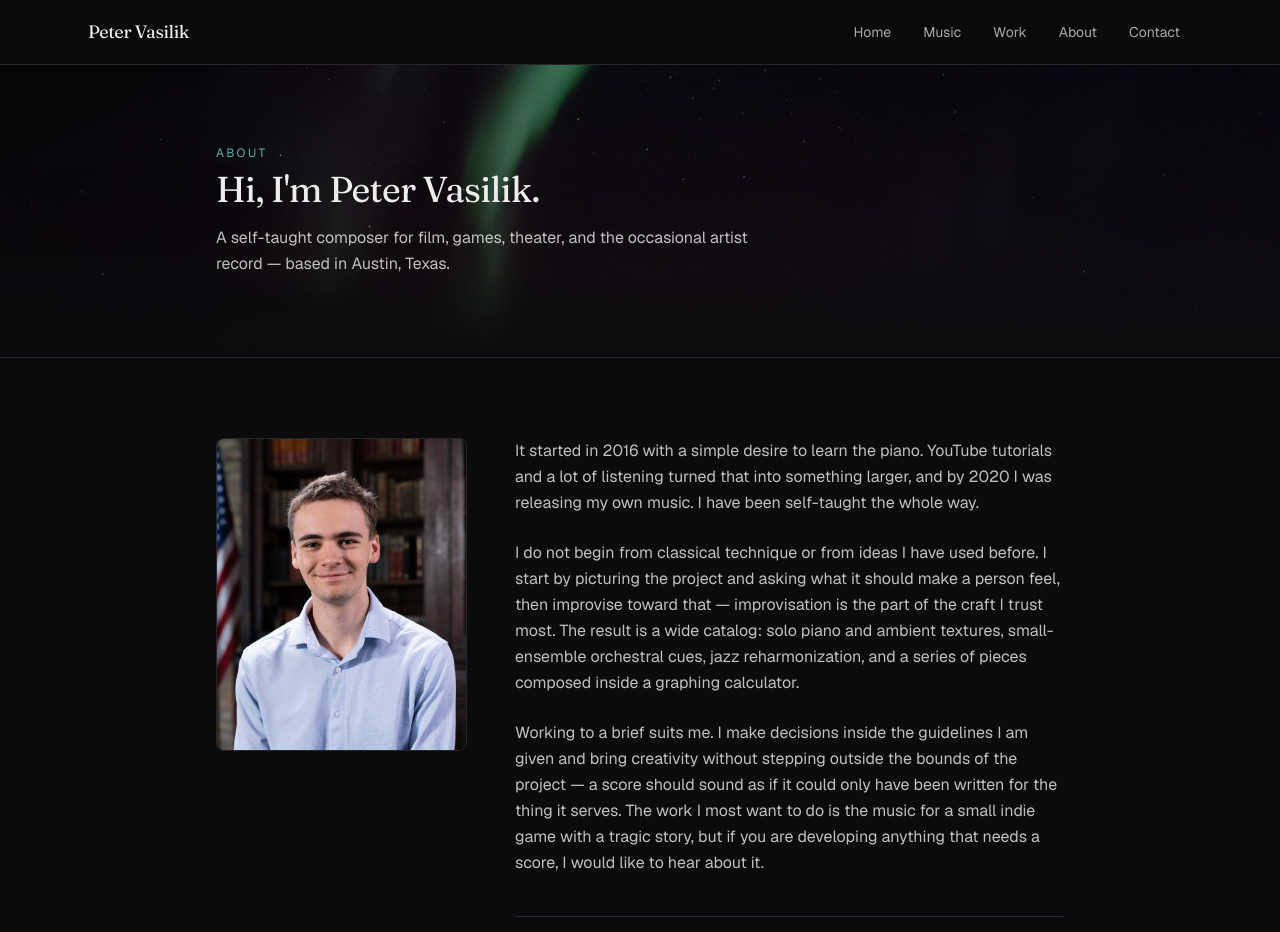
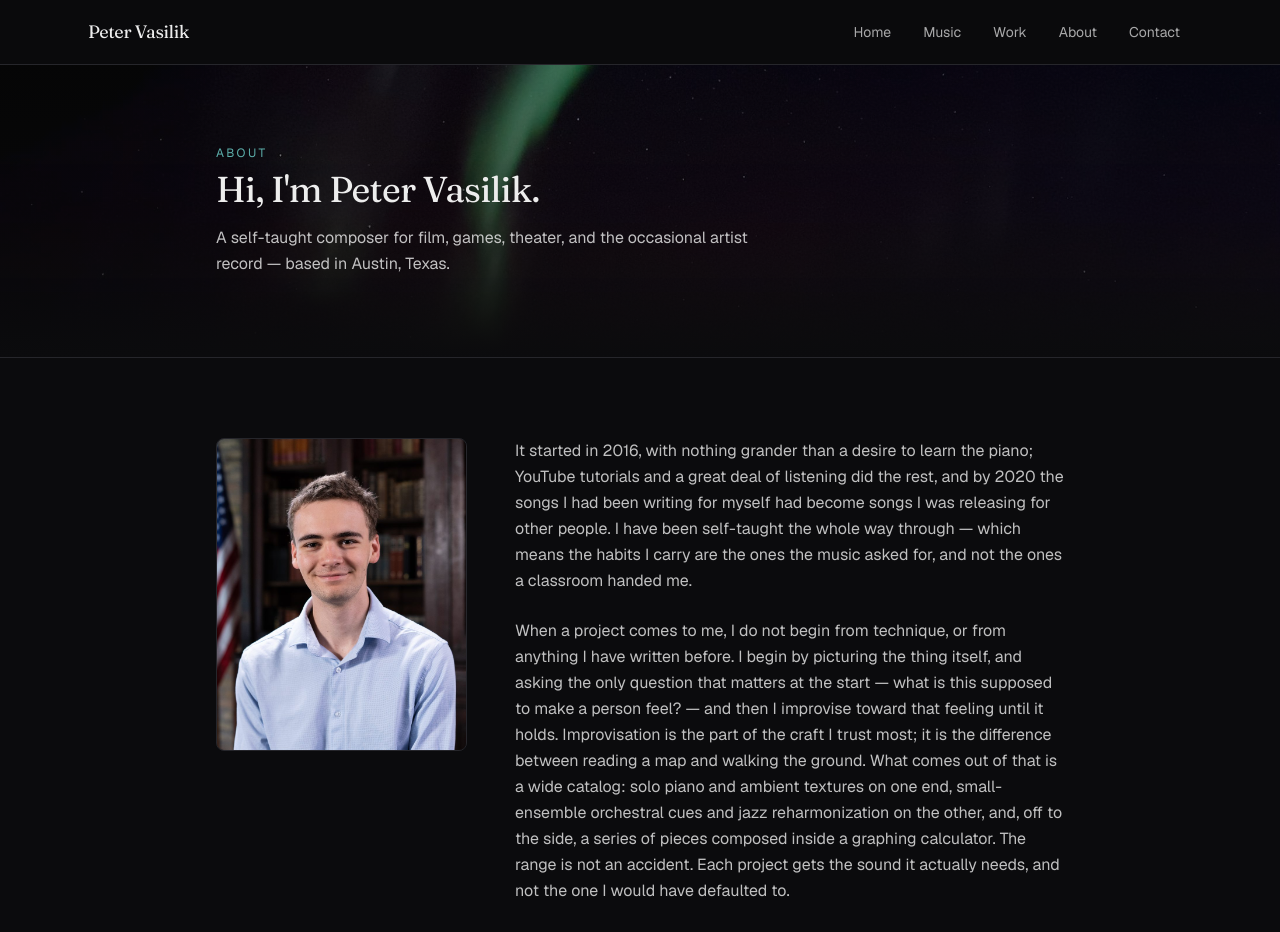
Before and after one commit to BerryNotes/composer-portfolio, a Next.js app: page /about in a window 1280 px wide. Shown: the top 932 px of the page. Built offline with nearby package versions, Linux system fonts and the light colour scheme.

Commit message:
Rewrite About bio in Peter's own voice

```diff
--- a/src/app/about/page.tsx
+++ b/src/app/about/page.tsx
@@ -57,28 +57,39 @@ export default function AboutPage() {
           </Reveal>
           <Reveal delay={180} className="sm:col-span-2 space-y-6 text-foreground/80 leading-relaxed">
             <p>
-              It started in 2016 with a simple desire to learn the piano.
-              YouTube tutorials and a lot of listening turned that into
-              something larger, and by 2020 I was releasing my own music.
-              I have been self-taught the whole way.
+              It started in 2016, with nothing grander than a desire to learn
+              the piano; YouTube tutorials and a great deal of listening did
+              the rest, and by 2020 the songs I had been writing for myself
+              had become songs I was releasing for other people. I have been
+              self-taught the whole way through — which means the habits I
+              carry are the ones the music asked for, and not the ones a
+              classroom handed me.
             </p>
             <p>
-              I do not begin from classical technique or from ideas I have
-              used before. I start by picturing the project and asking what
-              it should make a person feel, then improvise toward that —
-              improvisation is the part of the craft I trust most. The result
-              is a wide catalog: solo piano and ambient textures, small-ensemble
-              orchestral cues, jazz reharmonization, and a series of pieces
-              composed inside a graphing calculator.
+              When a project comes to me, I do not begin from technique, or
+              from anything I have written before. I begin by picturing the
+              thing itself, and asking the only question that matters at the
+              start — what is this supposed to make a person feel? — and then
+              I improvise toward that feeling until it holds. Improvisation is
+              the part of the craft I trust most; it is the difference between
+              reading a map and walking the ground. What comes out of that is
+              a wide catalog: solo piano and ambient textures on one end,
+              small-ensemble orchestral cues and jazz reharmonization on the
+              other, and, off to the side, a series of pieces composed inside
+              a graphing calculator. The range is not an accident. Each
+              project gets the sound it actually needs, and not the one I
+              would have defaulted to.
             </p>
             <p>
-              Working to a brief suits me. I make decisions inside the
-              guidelines I am given and bring creativity without stepping
-              outside the bounds of the project — a score should sound as if
-              it could only have been written for the thing it serves. The
-              work I most want to do is the music for a small indie game with
-              a tragic story, but if you are developing anything that needs a
-              score, I would like to hear about it.
+              For the people I work with, that restlessness comes with
+              discipline. I make my decisions inside the guidelines I am
+              given, and I bring everything creative I can without ever
+              stepping outside the bounds of the project; a score, after all,
+              should sound as though it could only ever have been written for
+              the one thing it serves. The work I want most is the music for a
+              small indie game with a tragic story — the kind of project where
+              the feeling is the whole point — but if you are building anything
+              at all that needs a score, I would be glad to hear about it.
             </p>
 
             <div className="border-t border-[var(--border)] pt-8 mt-10 grid grid-cols-2 gap-6 text-sm">
```
